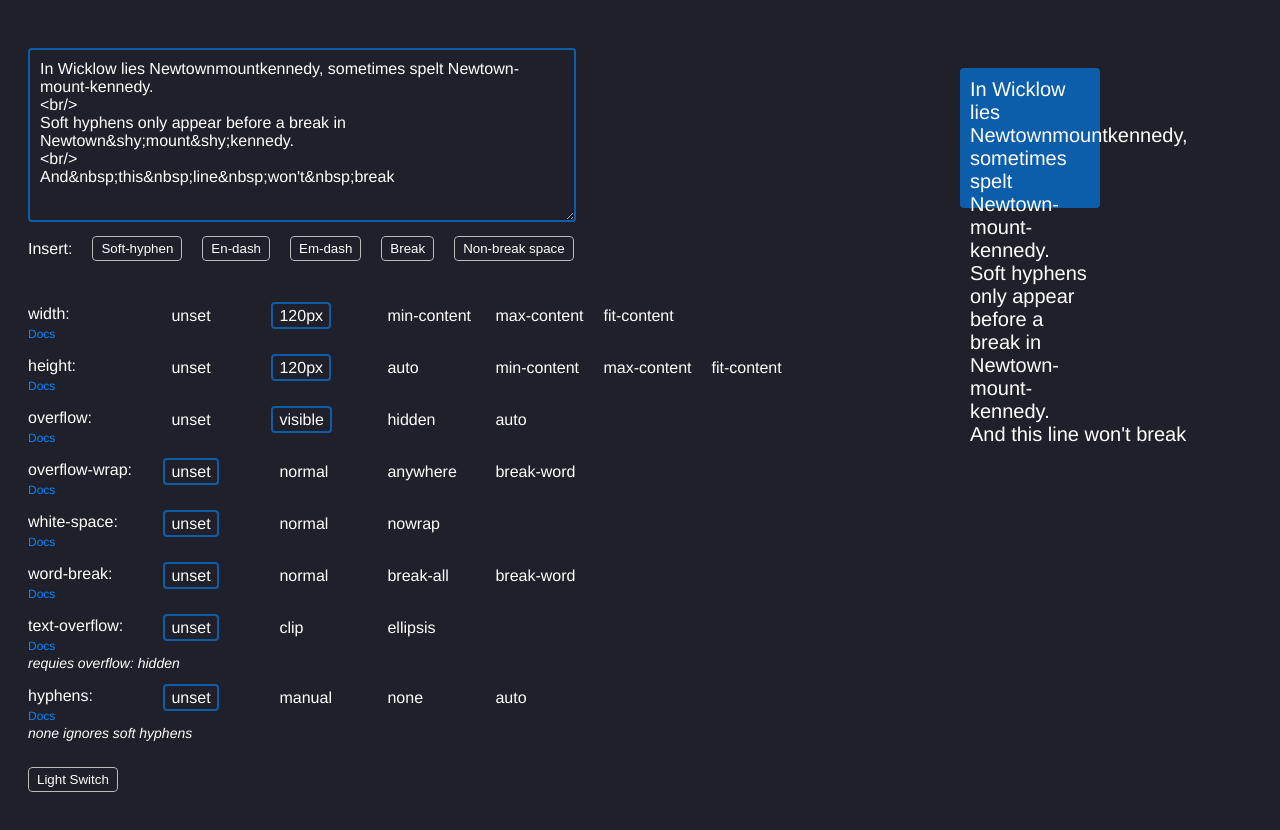
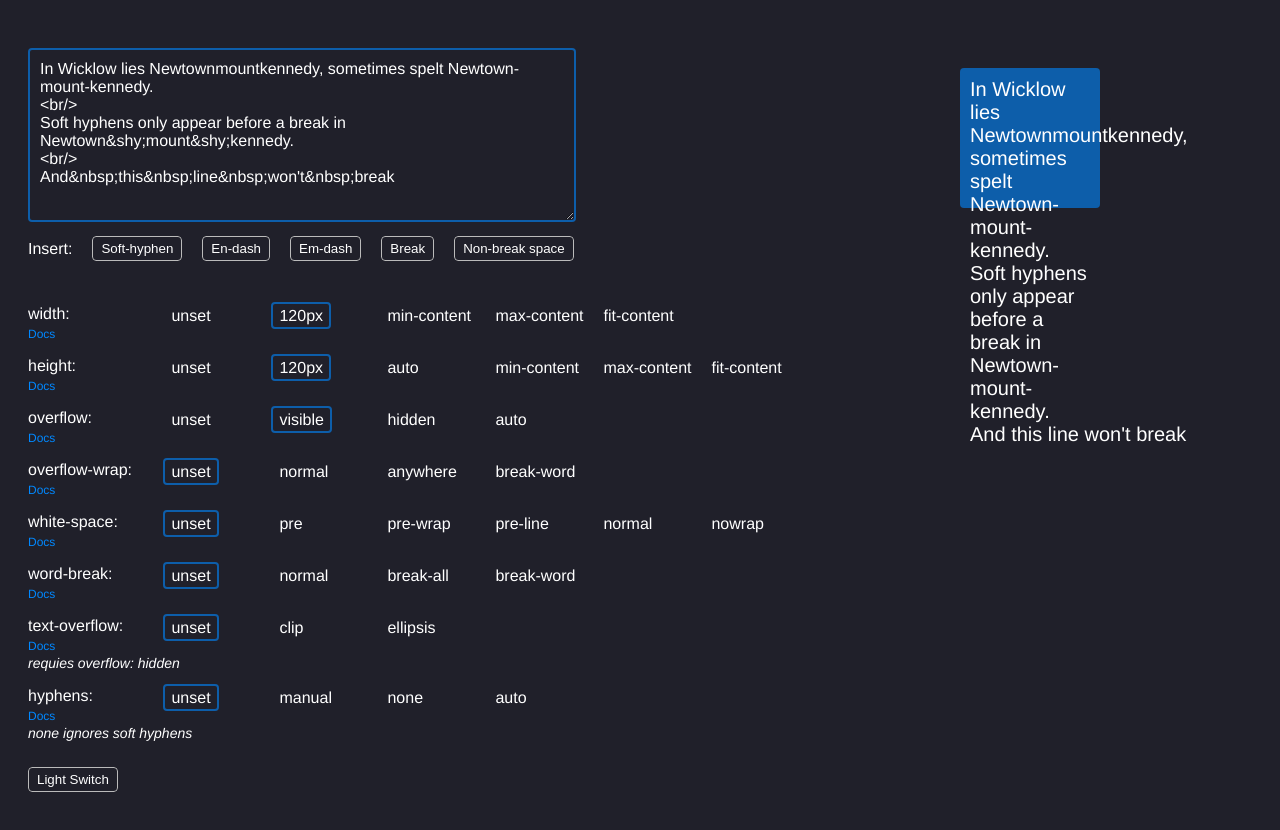
Before and after one commit to NiallAins/text-wrap-sandbox, a plain HTML site: page index.html in a window 1280 px wide. Drawn offline with Linux system fonts and the light colour scheme.

Commit message:
fix: minor bugs

```diff
--- a/script.js
+++ b/script.js
@@ -24,7 +24,7 @@ const
         },
         {
             name: 'whiteSpace',
-            options: ['unset', 'normal', 'nowrap'],
+            options: ['unset', 'pre', 'pre-wrap', 'pre-line', 'normal', 'nowrap'],
             value: 0
         },
         {
--- a/style.css
+++ b/style.css
@@ -98,6 +98,11 @@ a {
     font-size: 12px;
     color: #08f;
     text-decoration: none;
+    width: 4rem;
+}
+
+a:hover {
+    text-decoration: underline;
 }
 
 #para {
```
